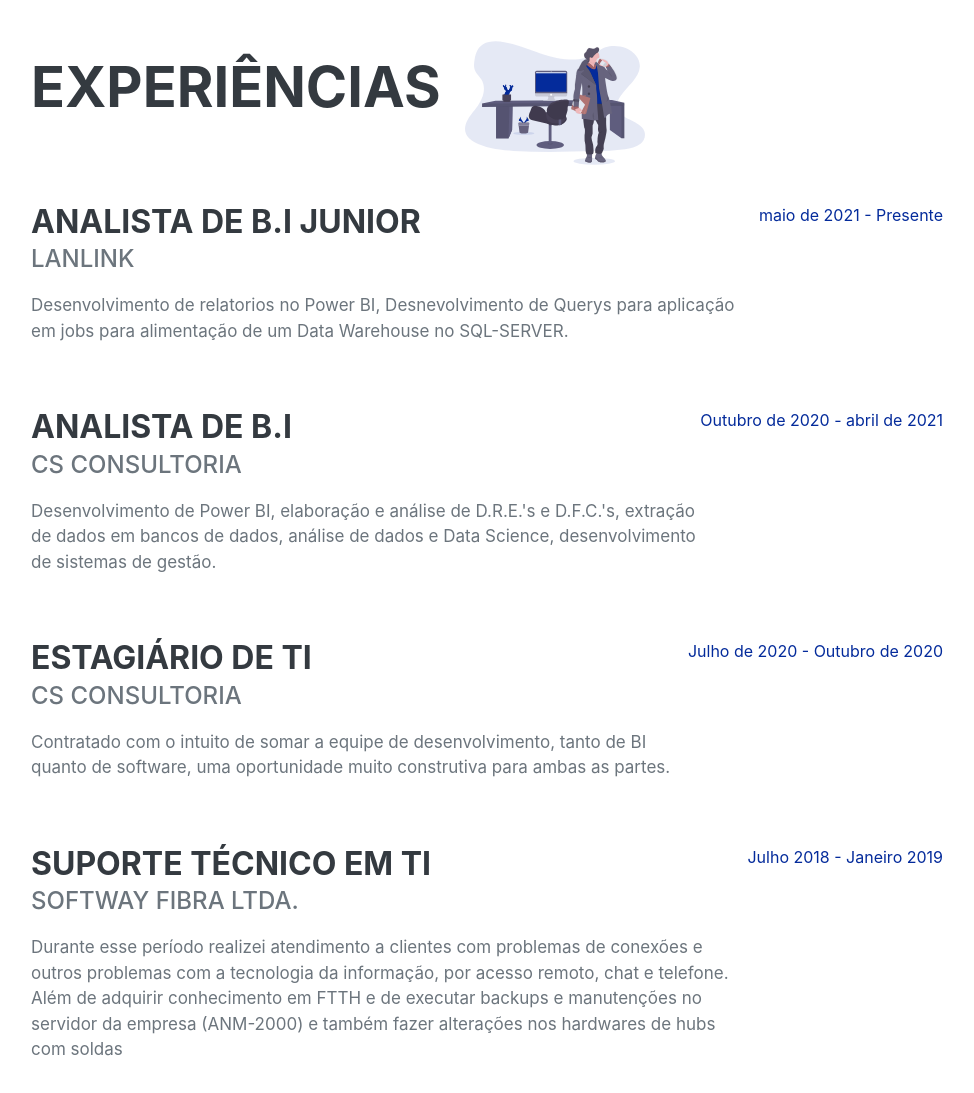
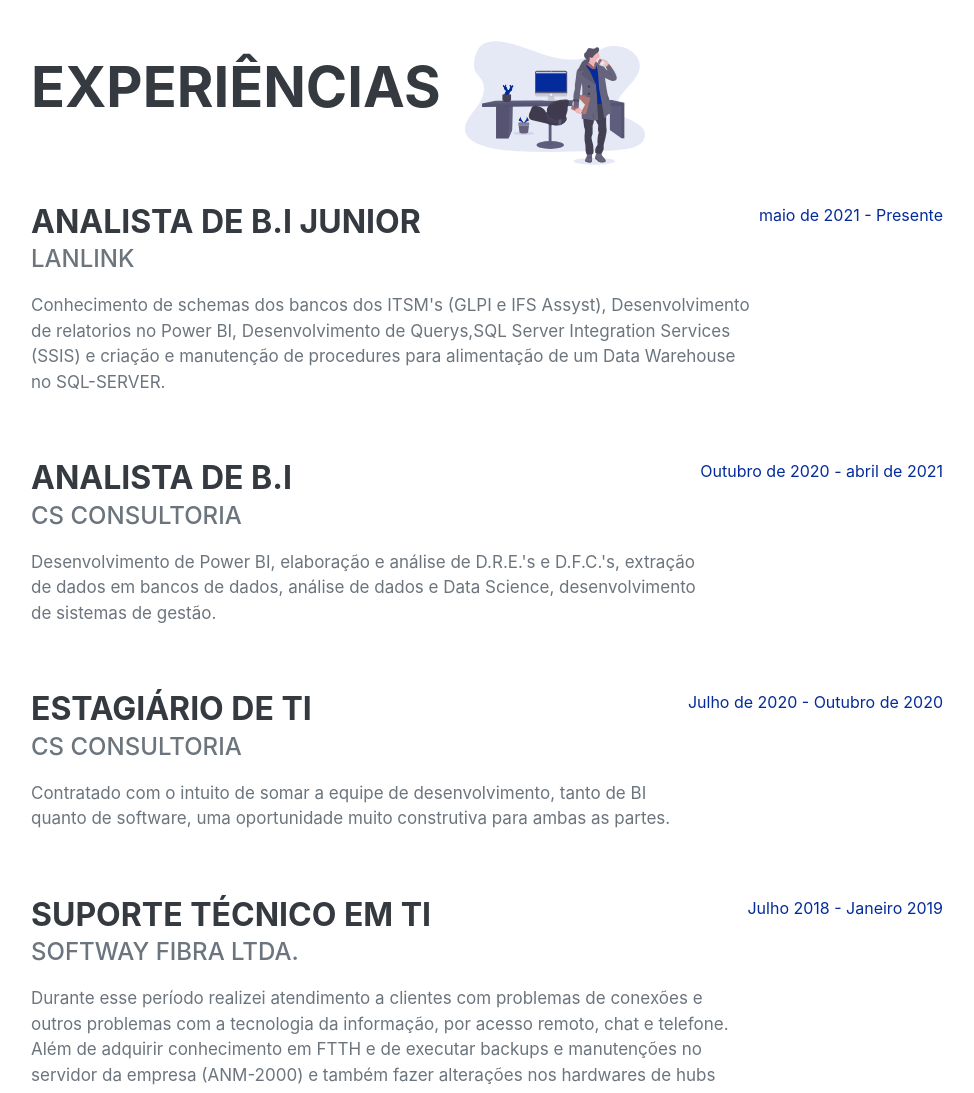
Before and after one commit to Flipe-TI/Flipe-TI.github.io, a plain HTML site: page index.html in a window 1280 px wide. Shown: the part 878-1971 px from the top of the page, without its empty margins (289-1263 px from the left). Drawn offline with nearby package versions, Linux system fonts and the light colour scheme; a script that the page names is missing; a web font is replaced by a local one.

Commit message:
Corrigindo erros de digitação
Corrigindo erros de digitação e aplicando melhorias na descrição das atividades do trabalho atual

```diff
--- a/index.html
+++ b/index.html
@@ -70,7 +70,7 @@
                         <div class="flex-grow-1">
                             <h3 class="mb-0">Analista de B.I Junior</h3>
                             <div class="subheading mb-3">Lanlink</div>
-                            <p>Desenvolvimento de relatorios no Power BI, Desnevolvimento de Querys para aplicação em jobs para alimentação de um Data Warehouse no SQL-SERVER.</p>
+                            <p>Conhecimento de schemas dos bancos dos ITSM's (GLPI e IFS Assyst), Desenvolvimento de relatorios no Power BI, Desenvolvimento de Querys,SQL Server Integration Services (SSIS) e criação e manutenção de procedures para alimentação de um Data Warehouse no SQL-SERVER.</p>
                         </div>
                         <div class="flex-shrink-0"><span class="text-primary">maio de 2021 - Presente</span></div>
                     </div>
```
